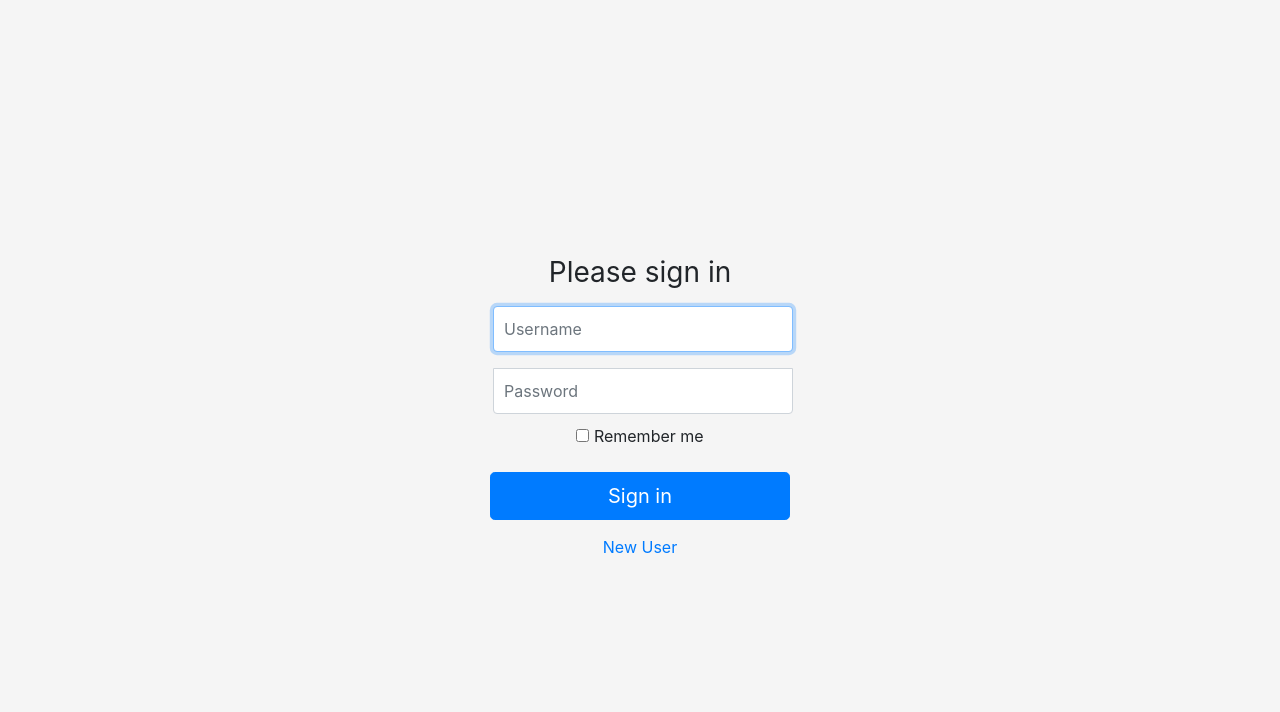
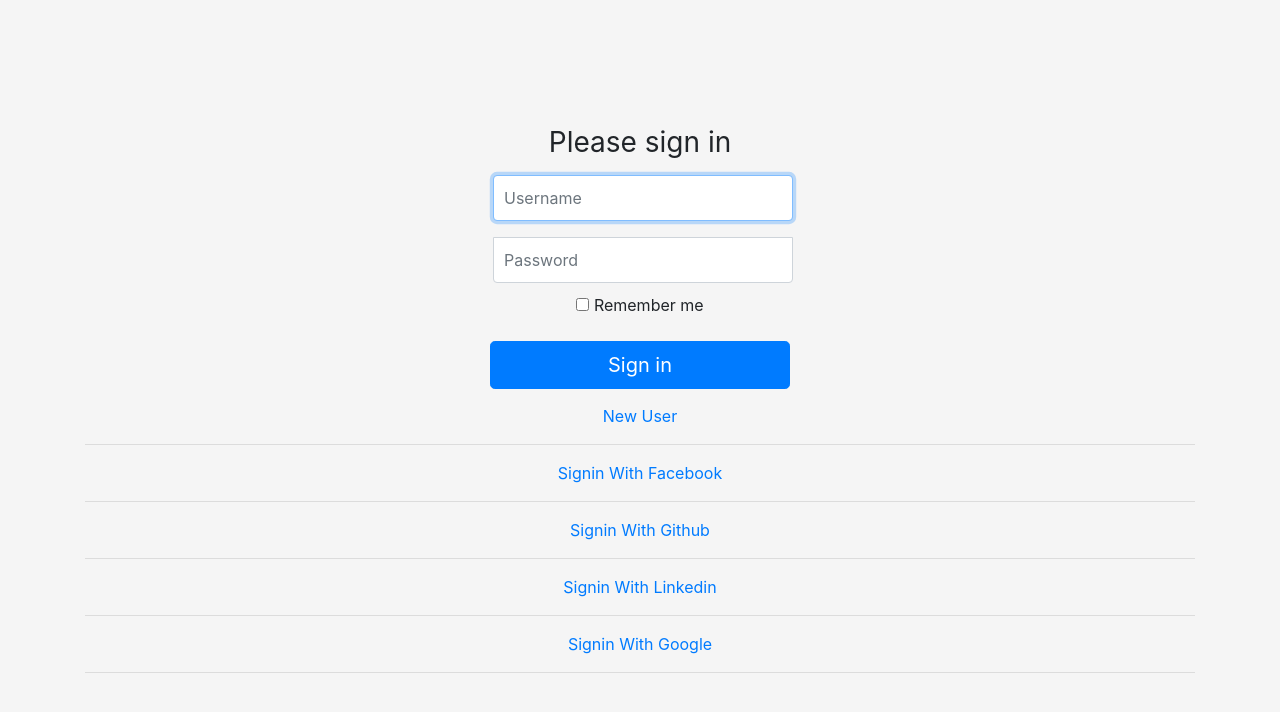
Before and after one commit to jigyasudhingra/UserAuth, a Django app: page /login in a window 1280 px wide. Shown: the top 712 px of the page. Run offline with Django 3.2, Linux system fonts and the light colour scheme; some libraries are stand-ins or nearby versions.

Commit message:
Adding frontend for login page

```diff
--- a/templates/login.html
+++ b/templates/login.html
@@ -102,6 +102,11 @@
         </form>
     <a href="/signup">New User</a>
 
+        <hr>
+        <a href="{% url 'social:begin' 'facebook' %}">Signin With Facebook</a> <hr>
+        <a href="{% url 'social:begin' 'github' %}">Signin With Github</a> <hr>
+        <a href="{% url 'social:begin' 'linkedin-oauth2' %}">Signin With Linkedin</a> <hr>
+        <a href="{% url 'social:begin' 'google-oauth2' %}">Signin With Google</a> <hr>
 
     </div>
 
```
